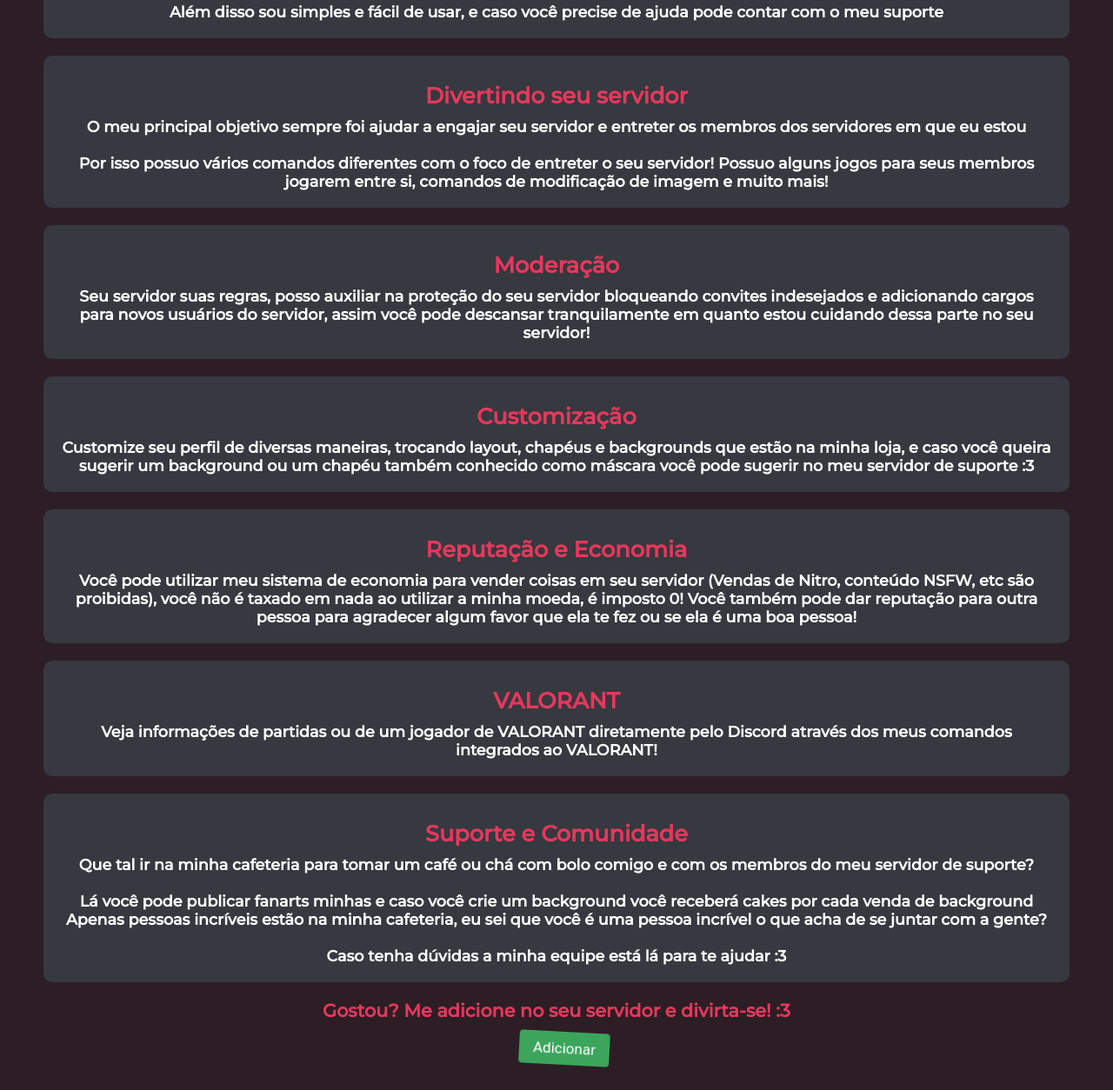
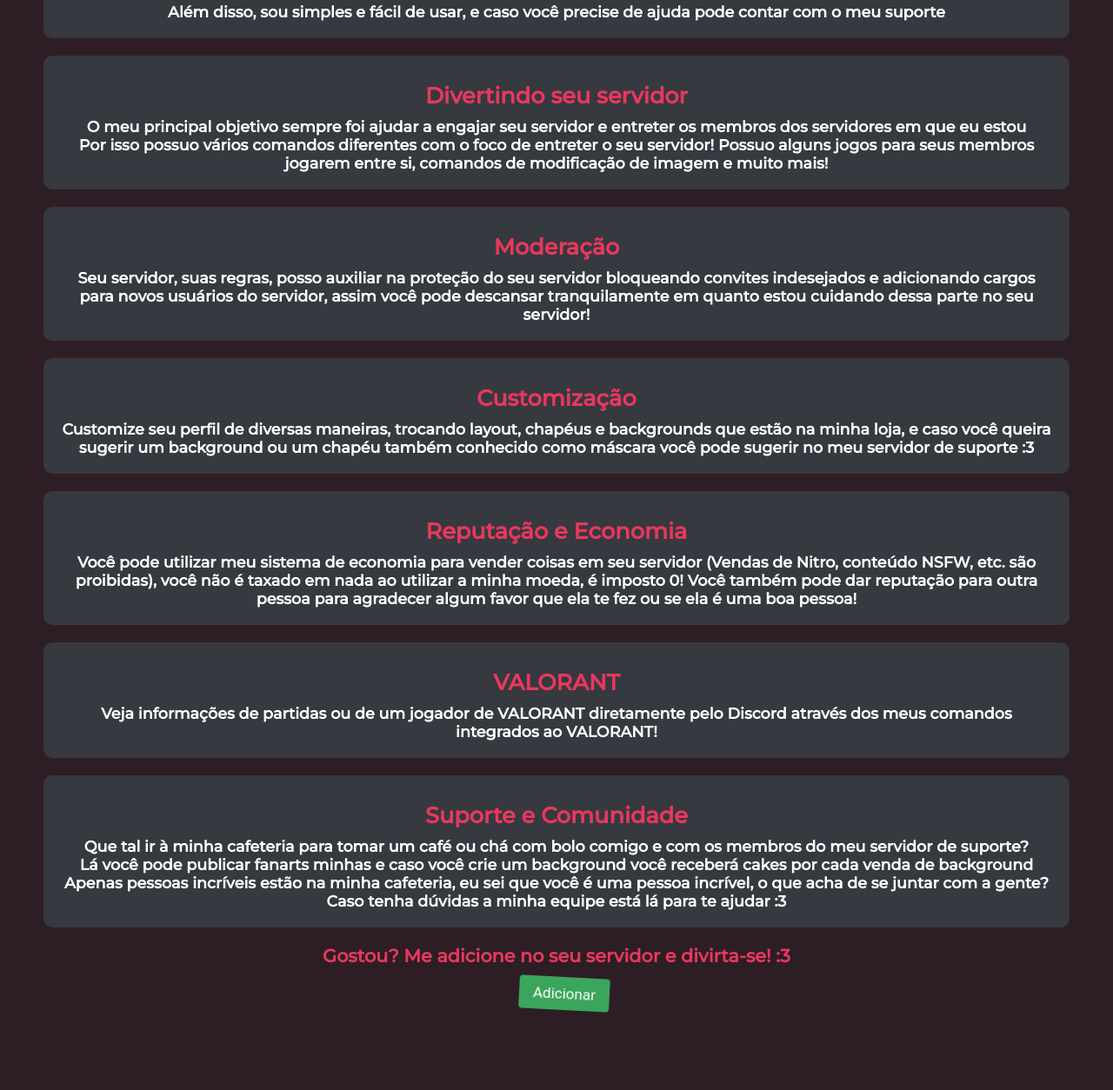
Before and after one commit to FoxyTheBot/FoxyWebsite, an Astro site: page / in a window 1280 px wide. Shown: the part 866-2120 px from the top of the page at 87% size. After the commit the page ends 2057 px from the top, so only its background shows below. Built offline with nearby package versions, Linux system fonts and the light colour scheme; Astro itself is replaced by a stand-in of ours; a web font is replaced by a local one.

Commit message:
fix typo

```diff
--- a/src/pages/index.astro
+++ b/src/pages/index.astro
@@ -93,7 +93,7 @@ import Layout from "../layouts/Layout.astro";
 			</h2>
 			<br />
 			<h2>
-				Além disso sou simples e fácil de usar, e caso você precise de
+				Além disso, sou simples e fácil de usar, e caso você precise de
 				ajuda pode contar com o meu suporte
 			</h2>
 		</div>
@@ -101,8 +101,10 @@ import Layout from "../layouts/Layout.astro";
 			<h1>Divertindo seu servidor</h1>
 			<h2>
 				O meu principal objetivo sempre foi ajudar a engajar seu
-				servidor e entreter os membros dos servidores em que eu estou <br
-				/><br />Por isso possuo vários comandos diferentes com o foco de
+				servidor e entreter os membros dos servidores em que eu estou
+
+				<br />
+				 Por isso possuo vários comandos diferentes com o foco de
 				entreter o seu servidor! Possuo alguns jogos para seus membros
 				jogarem entre si, comandos de modificação de imagem e muito
 				mais!
@@ -112,7 +114,7 @@ import Layout from "../layouts/Layout.astro";
 		<div class="feature">
 			<h1>Moderação</h1>
 			<h2>
-				Seu servidor suas regras, posso auxiliar na proteção do seu
+				Seu servidor, suas regras, posso auxiliar na proteção do seu
 				servidor bloqueando convites indesejados e adicionando cargos
 				para novos usuários do servidor, assim você pode descansar
 				tranquilamente em quanto estou cuidando dessa parte no seu
@@ -134,7 +136,7 @@ import Layout from "../layouts/Layout.astro";
 			<h1>Reputação e Economia</h1>
 			<h2>
 				Você pode utilizar meu sistema de economia para vender coisas em
-				seu servidor (Vendas de Nitro, conteúdo NSFW, etc são
+				seu servidor (Vendas de Nitro, conteúdo NSFW, etc. são
 				proibidas), você não é taxado em nada ao utilizar a minha moeda,
 				é imposto 0! Você também pode dar reputação para outra pessoa
 				para agradecer algum favor que ela te fez ou se ela é uma boa
@@ -153,14 +155,16 @@ import Layout from "../layouts/Layout.astro";
 		<div class="feature">
 			<h1>Suporte e Comunidade</h1>
 			<h2>
-				Que tal ir na minha cafeteria para tomar um café ou chá com bolo
-				comigo e com os membros do meu servidor de suporte? <br /><br
-				/>Lá você pode publicar fanarts minhas e caso você crie um
-				background você receberá cakes por cada venda de background<br
-				/>Apenas pessoas incríveis estão na minha cafeteria, eu sei que
-				você é uma pessoa incrível o que acha de se juntar com a gente? <br
-				/><br />Caso tenha dúvidas a minha equipe está lá para te ajudar
-				:3
+				Que tal ir à minha cafeteria para tomar um café ou chá com bolo
+				comigo e com os membros do meu servidor de suporte?
+				<br />
+				 Lá você pode publicar fanarts minhas e caso você crie um
+				background você receberá cakes por cada venda de background
+				Apenas pessoas incríveis estão na minha cafeteria, eu sei que
+				você é uma pessoa incrível, o que acha de se juntar com a gente?
+
+				<br />
+				 Caso tenha dúvidas a minha equipe está lá para te ajudar :3
 			</h2>
 		</div>
 
```
